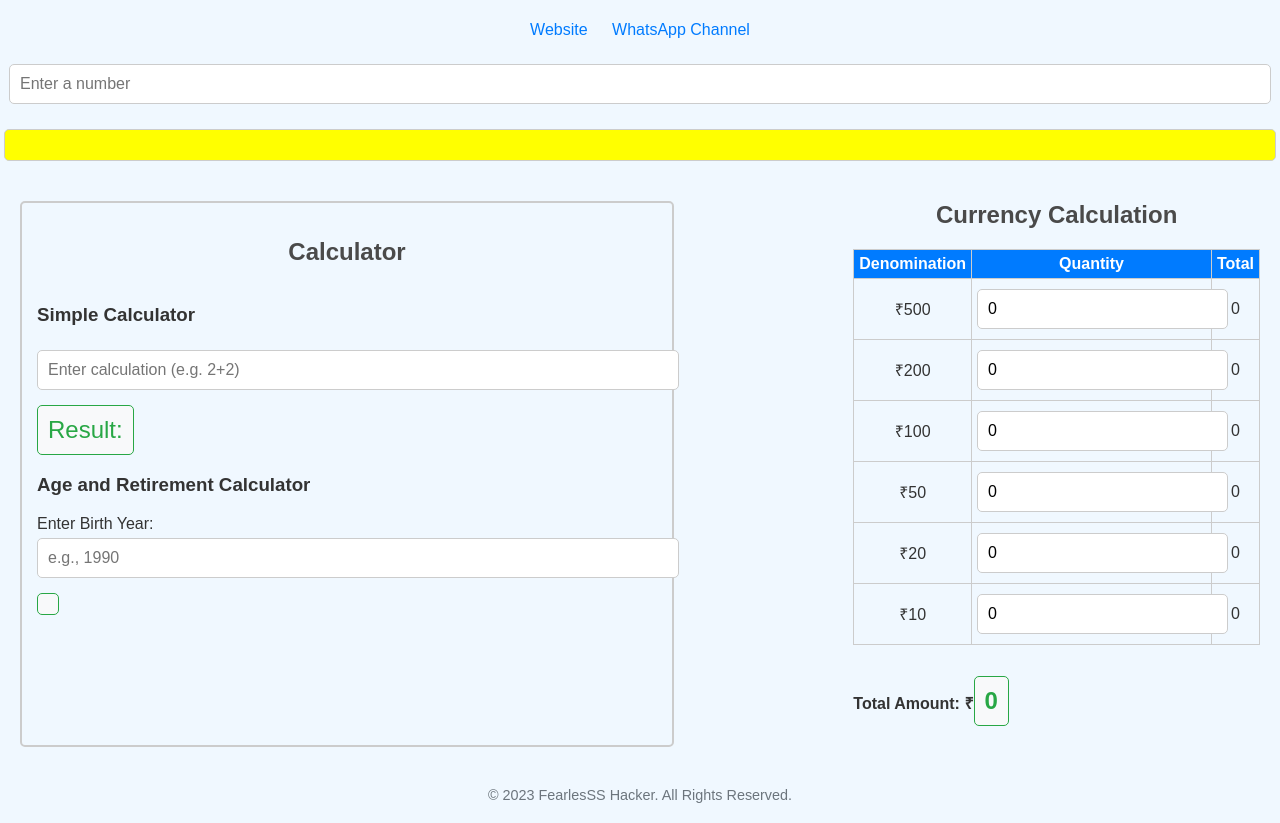
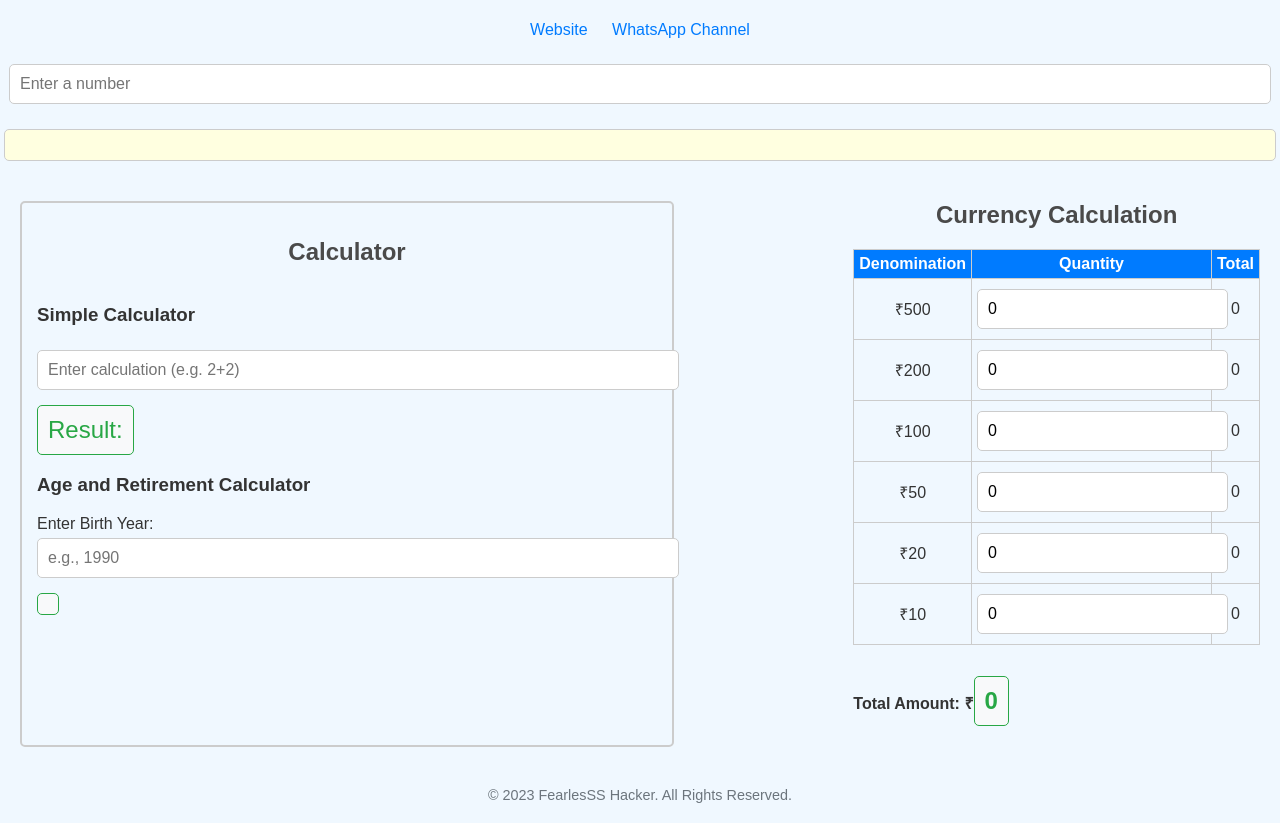
Before and after one commit to DigitSync/Comprehensive-Calculator, a plain HTML site: page index.html in a window 1280 px wide. Shown: the part 99-922 px from the top of the page. Drawn offline with Linux system fonts and the light colour scheme.

Commit message:
Update index.html

```diff
--- a/index.html
+++ b/index.html
@@ -40,7 +40,7 @@
             margin-bottom: 20px;
             padding: 15px;
             border-radius: 5px;
-            background-color: yellow; /* Light gray background for output */
+            background-color: lightyellow; /* Light gray background for output */
             border: 1px solid #ccc; /* Light border */
             width: 100%;
         }
```
